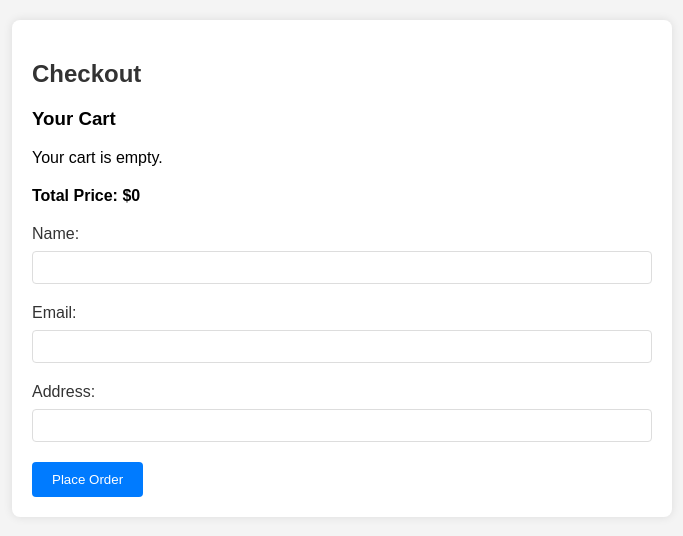
After one commit to DBGY-Nacka/projekt-1-tital00s-kalle, a Flask app: page /checkout in a window 1280 px wide. The commit adds this page. Shown: the top 536 px of the page, without its empty margins (298-981 px from the left). Run offline with Flask 3, Linux system fonts and the light colour scheme.

Commit message:
szxcfvgb

```diff
--- a/main.py
+++ b/main.py
@@ -1,4 +1,4 @@
-from flask import Flask, render_template, request, jsonify
+from flask import Flask, render_template, request, jsonify, session
 from getdata import get_images
 
 
@@ -8,9 +8,19 @@ app = Flask(__name__)
 def home():
     return render_template("index.html", image_paths=get_images(None))
 
+# @app.route('/checkout')
+# def checkout():
+#     return render_template('checkout.html', image_paths=get_images(None))
+app.secret_key = 'your_secret_key'  # Needed to use sessions
+
 @app.route('/checkout')
 def checkout():
-    return render_template('checkout.html', image_paths=get_images(None))
+    # Assuming cart items are stored in session['cart_items']
+    # Example format: [{'name': 'Product 1', 'price': 10, 'quantity': 1}, ...]
+    cart_items = session.get('cart_items', [])
+    total_price = sum(item['price'] * item['quantity'] for item in cart_items)
+
+    return render_template('checkout.html', cart_items=cart_items, total_price=total_price)
 
 @app.route('/products')
 def products():
--- /dev/null
+++ b/templates/checkout.html
@@ -0,0 +1,114 @@
+<!DOCTYPE html>
+<html lang="en">
+<head>
+    <meta charset="UTF-8">
+    <title>Checkout</title>
+    <style>
+        body {
+            font-family: Arial, sans-serif;
+            background-color: #f4f4f4;
+            margin: 0;
+            padding: 20px;
+        }
+        .container {
+            background-color: #fff;
+            padding: 20px;
+            margin: auto;
+            width: 50%;
+            border-radius: 8px;
+            box-shadow: 0 0 10px rgba(0, 0, 0, 0.1);
+        }
+        h2 {
+            color: #333;
+        }
+        ul {
+            list-style: none;
+            padding: 0;
+        }
+        ul li {
+            margin-bottom: 10px;
+            padding-bottom: 10px;
+            border-bottom: 1px solid #eee;
+        }
+        label {
+            display: block;
+            margin-top: 20px;
+            color: #333;
+        }
+        input[type="text"],
+        input[type="email"] {
+            width: 100%;
+            padding: 8px;
+            margin-top: 8px;
+            border-radius: 4px;
+            border: 1px solid #ddd;
+            box-sizing: border-box; /* Makes sure the padding does not affect the overall width */
+        }
+        .btn {
+            background-color: #007bff;
+            color: white;
+            padding: 10px 20px;
+            border: none;
+            border-radius: 4px;
+            cursor: pointer;
+            margin-top: 20px;
+        }
+        .btn:hover {
+            background-color: #0056b3;
+        }
+        .total-price {
+            font-weight: bold;
+            margin-top: 20px;
+        }
+    </style>
+</head>
+<body>
+    <div class="container">
+        <h2>Checkout</h2>
+        <div class="cart-items">
+            <h3>Your Cart</h3>
+
+            <div id="cart-items-container">
+                <script>
+                    document.addEventListener('DOMContentLoaded', function() {
+                        let cart = JSON.parse(sessionStorage.getItem('cart')) || [];
+                        let cartContainer = document.getElementById('cart-items-container');
+                        if (cart.length > 0) {
+                            cart.forEach(item => {
+                                let itemElement = document.createElement('div');
+                                itemElement.textContent = `${item.name} - $${item.price} x ${item.quantity}`;
+                                cartContainer.appendChild(itemElement);
+                            });
+                        } else {
+                            cartContainer.textContent = 'Your cart is empty.';
+                        }
+                    });
+                </script>
+            </div>
+
+            <ul>
+                <!-- Dynamically generated cart items -->
+                {% for item in cart_items %}
+                    <li>{{ item.name }} - ${{ item.price }} x {{ item.quantity }}</li>
+                {% endfor %}
+            </ul>
+            <p class="total-price">Total Price: ${{ total_price }}</p>
+        </div>
+
+        <form action="/submit-checkout" method="post">
+            <label for="name">Name:</label>
+            <input type="text" id="name" name="name" required>
+
+            <label for="email">Email:</label>
+            <input type="email" id="email" name="email" required>
+
+            <label for="address">Address:</label>
+            <input type="text" id="address" name="address" required>
+
+            <!-- Add more fields as needed -->
+
+            <input type="submit" value="Place Order" class="btn">
+        </form>
+    </div>
+</body>
+</html>
```
Also changed, not shown: templates/index.html (+21 -3 lines).
